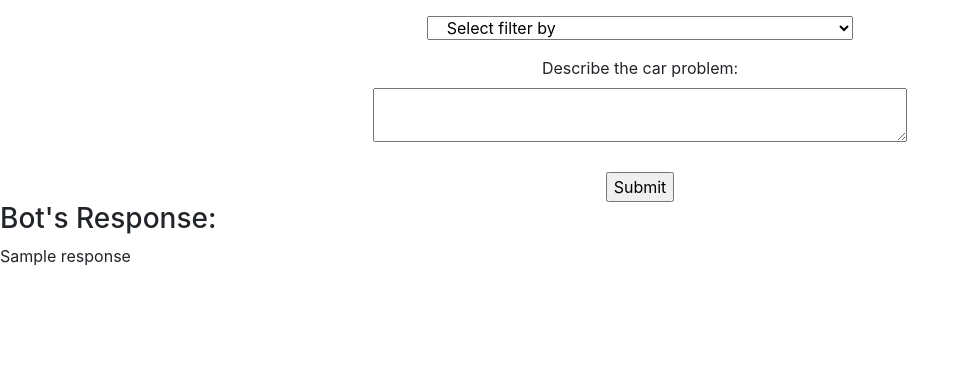
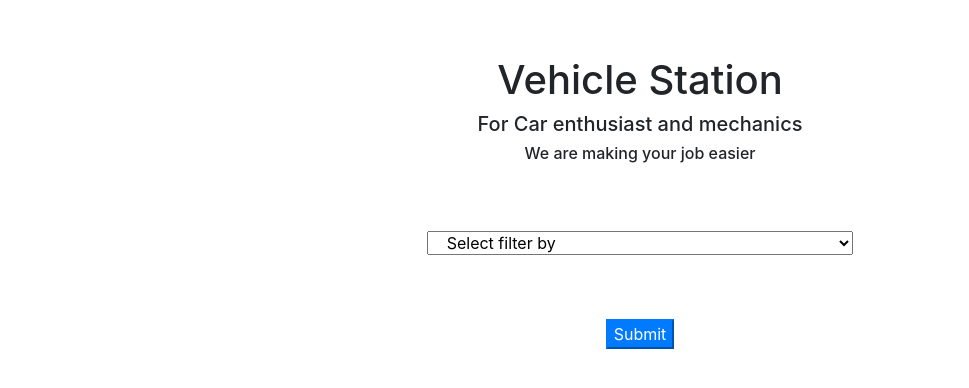
Before and after one commit to selmanfariz18/vehicle_station, a Django app: template chatbot/templates/home.html in a window 1280 px wide. Shown: the top 388 px of the page, without its empty margins (0-969 px from the left). Run offline with Django 4.2, Linux system fonts and the light colour scheme; the template is opened without the code that fills it: most values are stand-ins (such as "Sample title", 1, 10 or a date in 2020); some libraries are stand-ins or nearby versions.

Commit message:
basic idea sett

```diff
--- a/chatbot/templates/home.html
+++ b/chatbot/templates/home.html
@@ -8,29 +8,27 @@
 
 </style>
 <body>
-  <div class="row" style="text-align:center;">
+
+  <h1 style="text-align:center; padding-top:40px;">Vehicle Station</h1>
+  <h5 style="text-align:center;">For Car enthusiast and mechanics</h5>
+  <h6 style="text-align:center;">We are making your job easier</h6>
+  <div class="row" style="text-align:center; padding-top:60px;">
       <div class="col" > <!-- Adjust the margin as needed -->
-          <form method="post">
+          <form method="post" action="home">
               {% csrf_token %}
               <div class="fliterdiv">
                 <select name="obd_code" class="form-group col-md-4">
                     <option value="">Select filter by</option>
-                    <option value="P011">P011</option>
-                    <option value="P011">P011</option>
+                    {% for i in obd_codes %}
+                    <option value="{{ i.code }}">{{i.code}},{{i.description}}</option>
+                    {% endfor %}
                 </select>
               </div>
-              <label for="user_input">Describe the car problem:</label><br>
-              <textarea id="user_input" name="user_input" rows="2" cols="50"></textarea><br><br>
-              <input type="submit" value="Submit">
+              <!--<label for="user_input">Describe the car problem:</label><br>
+              <textarea id="user_input" name="user_input" rows="2" cols="50"></textarea>--><br><br>
+              <input class="btn-primary" type="submit" value="Submit">
           </form>
       </div>
   </div>
-
-  {% if response %}
-      <div>
-          <h3>Bot's Response:</h3>
-          <p>{{ response }}</p>
-      </div>
-  {% endif %}
 </body>
 {% endblock %}
--- a/chatbot/urls.py
+++ b/chatbot/urls.py
@@ -2,5 +2,5 @@ from django.urls import path
 from . import views
 
 urlpatterns = [
-    path('', views.chatbot_view, name='home'),
+    path('home', views.chatbot_view, name='home'),
 ]
```
Also changed, not shown: chatbot/templates/solution.html (added, +21 -0 lines), chatbot/views.py (+21 -10 lines).
